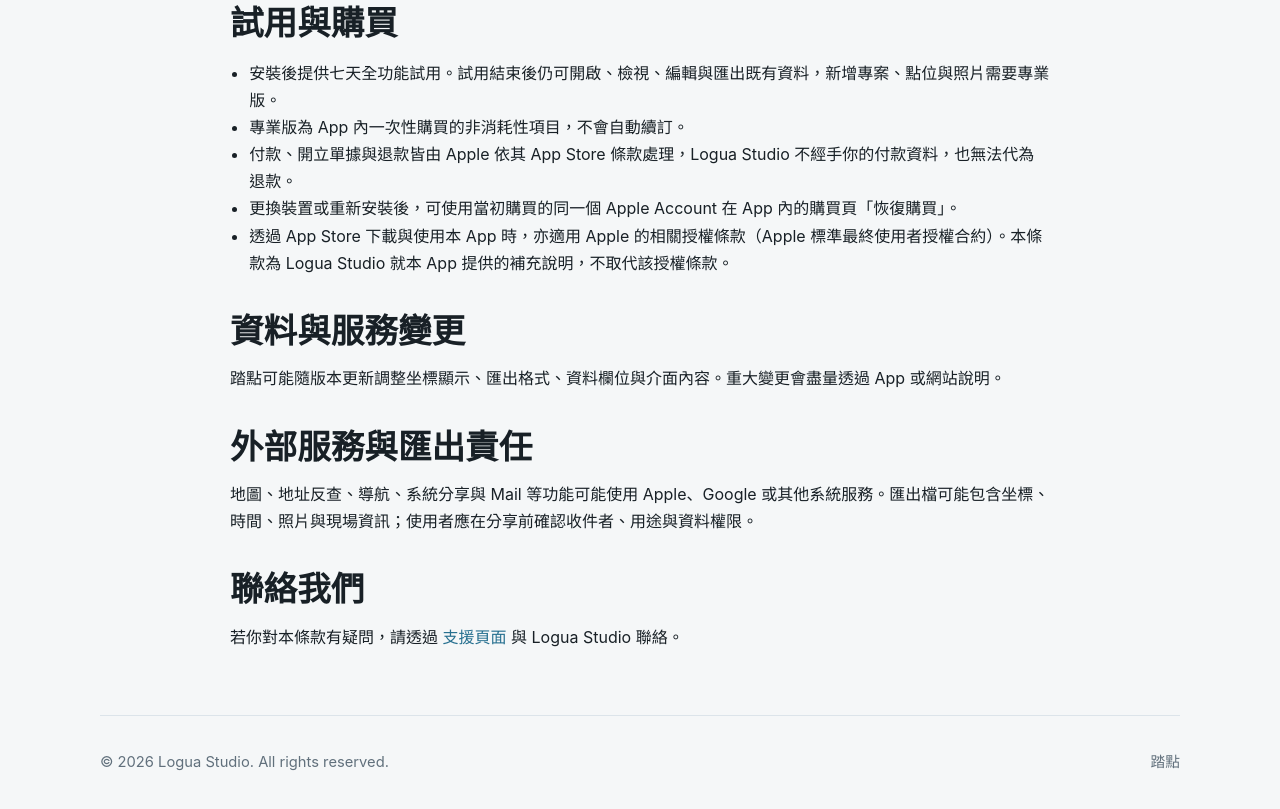
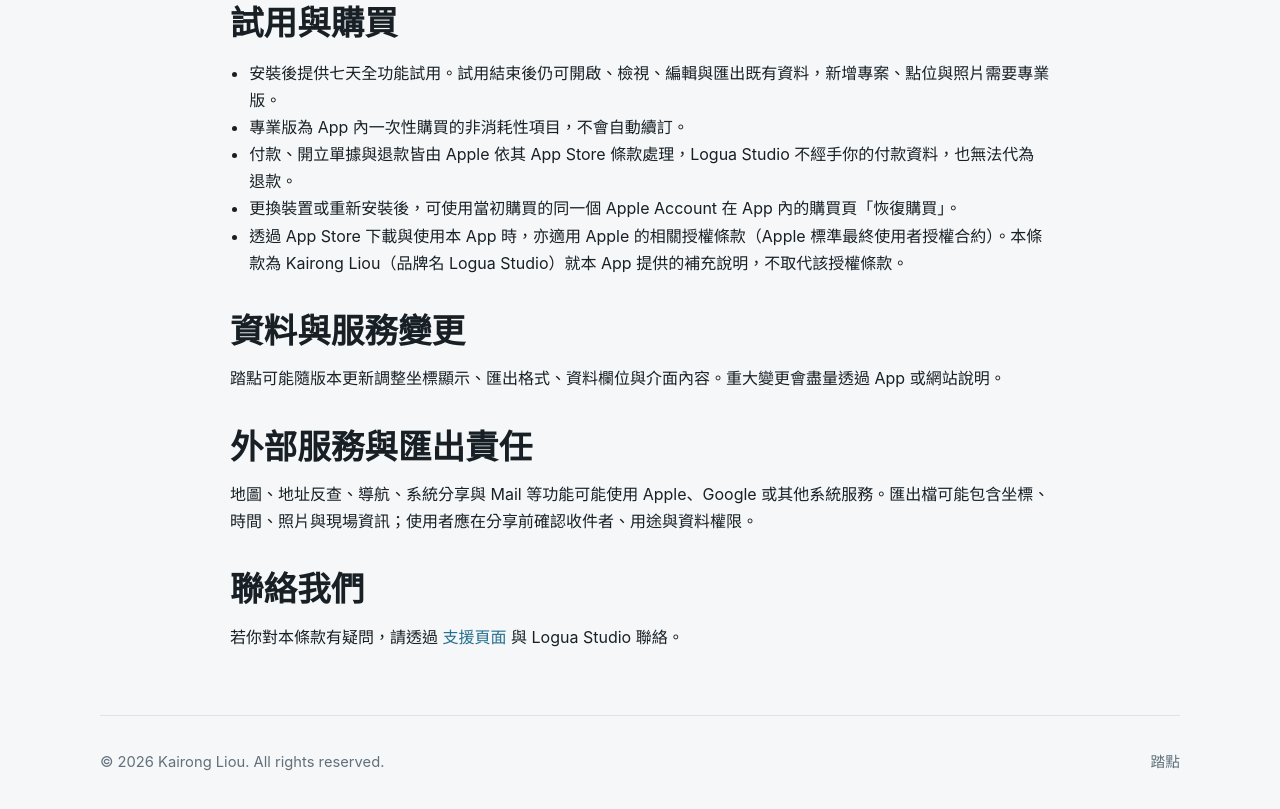
Before and after one commit to logua-studio/logua-studio.github.io, a plain HTML site: page tadian/terms.html in a window 1280 px wide. Shown: the part 758-1567 px from the top of the page. Drawn offline with Linux system fonts and the light colour scheme.

Commit message:
法律署名改用法律實體,品牌名只當品牌
使用者 2026-09-13 確認「語果科技」沒有登記,App 那側已把品牌統一為
Logua Studio、法律角色一律寫本名(踏點 repo 的 34589d7)。網站跟上。

**版權與「誰提供這份文件」是法律聲明,不是品牌露出。**
ASC 版權欄與 App 內頁尾本來就是 `© 2026 Kairong Liou`,
網站八頁卻寫 `© 2026 Logua Studio` —— 三處對不上,
而審查員會點進支援頁與隱私權頁。

- 八頁頁尾:© 2026 Logua Studio → **© 2026 Kairong Liou**
- privacy 適用範圍:「Logua Studio 提供的」→
  「Kairong Liou(品牌名 Logua Studio)提供的」/
  「provided by Kairong Liou, trading as Logua Studio」
- terms 補充說明的提供者同上

**導覽列、eyebrow 與其他行文維持 Logua Studio** —— 那是品牌,
本來就該用品牌名;只有法律角色換成本名。

驗證:本地 preview 八頁全部 200,頁尾與適用範圍逐頁抽查。

仍未 deploy。

```diff
--- a/tadian/terms.html
+++ b/tadian/terms.html
@@ -44,7 +44,7 @@
         <li>專業版為 App 內一次性購買的非消耗性項目，不會自動續訂。</li>
         <li>付款、開立單據與退款皆由 Apple 依其 App Store 條款處理，Logua Studio 不經手你的付款資料，也無法代為退款。</li>
         <li>更換裝置或重新安裝後，可使用當初購買的同一個 Apple Account 在 App 內的購買頁「恢復購買」。</li>
-        <li>透過 App Store 下載與使用本 App 時，亦適用 Apple 的相關授權條款（Apple 標準最終使用者授權合約）。本條款為 Logua Studio 就本 App 提供的補充說明，不取代該授權條款。</li>
+        <li>透過 App Store 下載與使用本 App 時，亦適用 Apple 的相關授權條款（Apple 標準最終使用者授權合約）。本條款為 Kairong Liou（品牌名 Logua Studio）就本 App 提供的補充說明，不取代該授權條款。</li>
       </ul>
 
       <h2>資料與服務變更</h2>
@@ -58,7 +58,7 @@
     </main>
 
     <footer class="site footer">
-      <span>© 2026 Logua Studio. All rights reserved.</span>
+      <span>© 2026 Kairong Liou. All rights reserved.</span>
       <span>踏點</span>
     </footer>
   </body>
```
Also changed, not shown: tadian/en/index.html (+1 -1 lines), tadian/en/privacy.html (+2 -2 lines), tadian/en/support.html (+1 -1 lines), tadian/en/terms.html (+2 -2 lines), tadian/index.html (+1 -1 lines), tadian/privacy.html (+2 -2 lines), tadian/support.html (+1 -1 lines).
